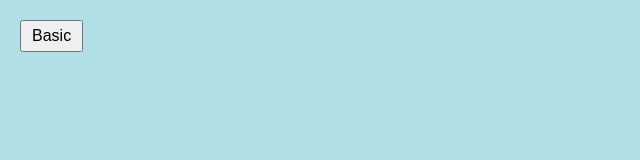
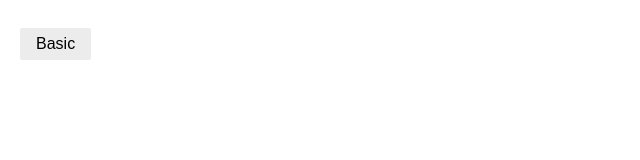
Before and after one commit to andrewlistopadov/intro-to-rx, a website built with webpack: page src/index.html in a window 1280 px wide. Shown: the whole page, without its empty margins (0-640 px from the left). Built offline with nearby package versions, Linux system fonts and the light colour scheme.

Commit message:
updates button styles;

```diff
--- a/src/styles/index.css
+++ b/src/styles/index.css
@@ -13,11 +13,28 @@ main {
 
 main {
   padding: 20px;
-  background-color: #b0e0e6;
+  background-color: #FFF;
 }
 
 button {
-  padding: 5px 10px;
+  color: #000;
+  background-color: #ececec;
+  transition: all 0.2s ease-in-out;
+  padding: 0 1em;
+  margin: .5em 0;
+  border: none;
+  border-radius: 2px;
+  cursor: pointer;
+  line-height: 2em;
+}
+
+button:hover, button:focus, button:active {
+  color: #FFF;
+  background-color: #00ACE9;
+}
+
+button + button {
+  margin-left: 1em;
 }
 
 /*
```
